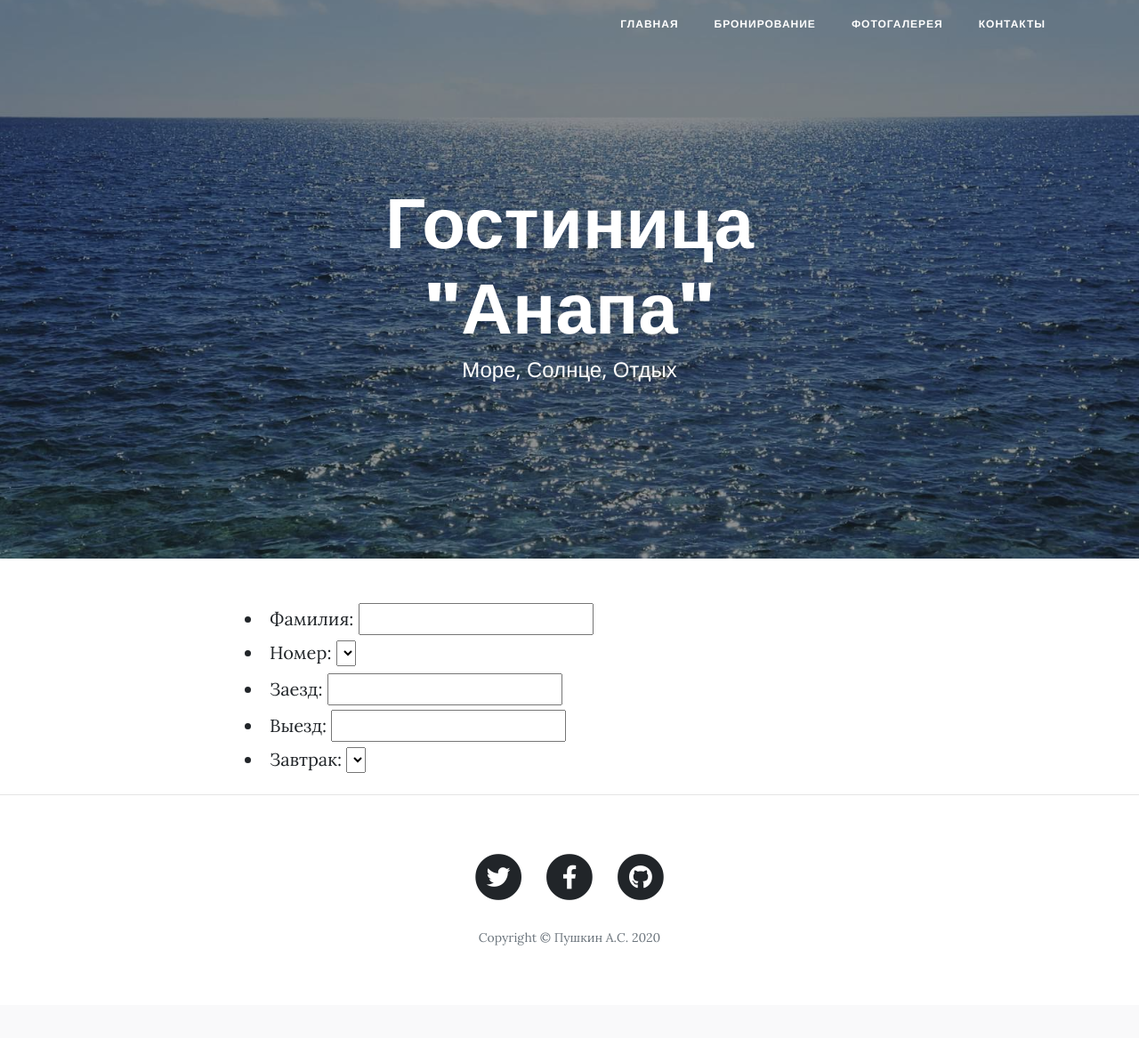
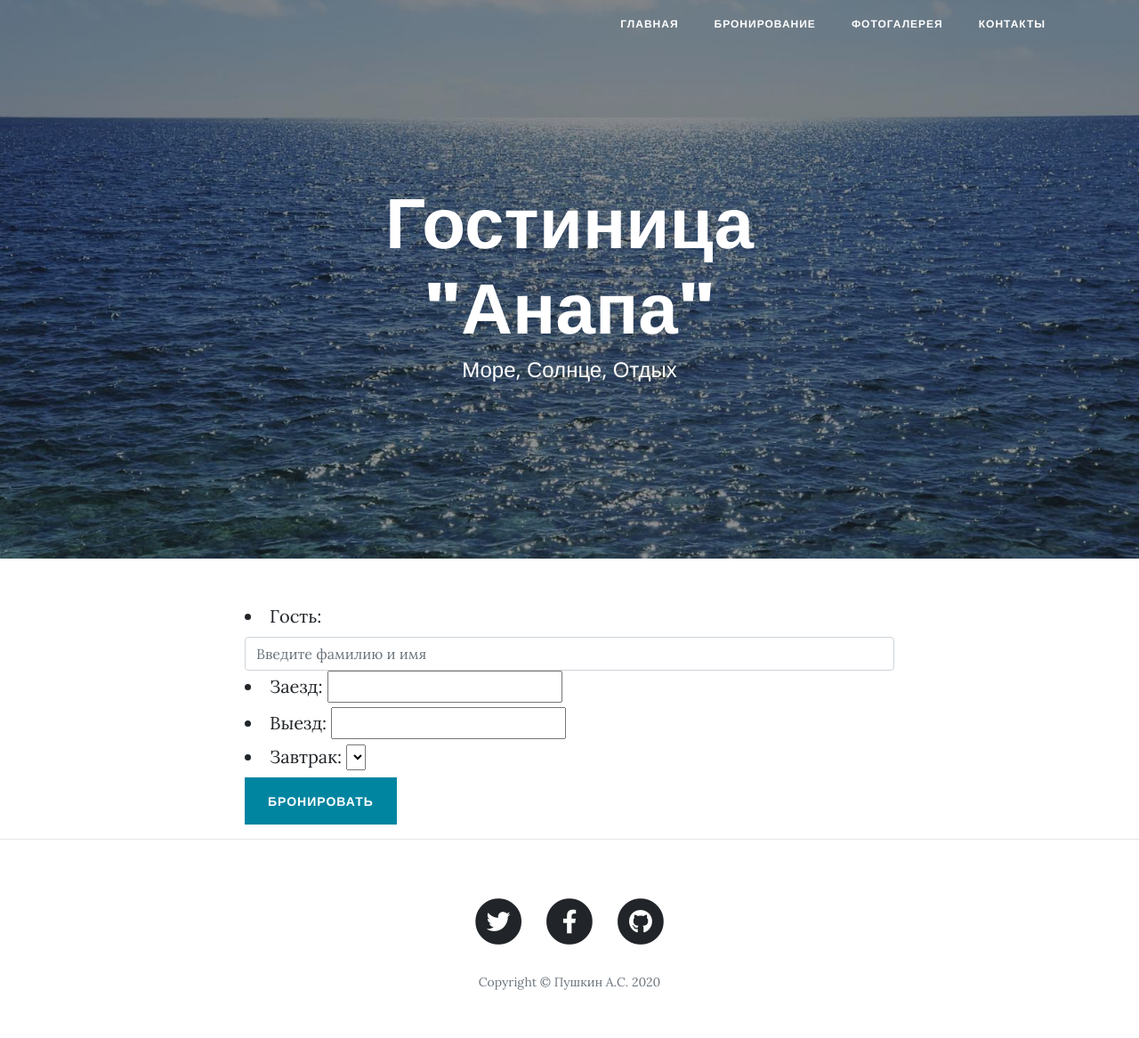
Before and after one commit to Redway67/HW20, a Django app: page /booking/ in a window 1280 px wide. Shown: the top 1167 px of the page at 89% size. Before the commit the page ends 1063 px from the top, so only its background shows below. Run offline with Django 3.2, Linux system fonts and the light colour scheme; lists and menus that the app fills with data are empty; some libraries are stand-ins or nearby versions.

Commit message:
HW22-CBV

```diff
--- a/hotel/hotelapp/forms.py
+++ b/hotel/hotelapp/forms.py
@@ -1,15 +1,23 @@
 from django import forms
+from .models import BookingOrder, Client, Room
 
 
 class ContactForm(forms.Form):
-    name = forms.CharField(label='Название')
+    name = forms.CharField(label='Ваше имя')
     email = forms.EmailField(label='Email')
     message = forms.CharField(label='Сообщение')
 
 
-class BookingForm(forms.Form):
-    who = forms.CharField(label='Фамилия')
-    room = forms.ChoiceField(label='Номер')
+class BookingForm(forms.ModelForm):
+    who = forms.CharField(label='Гость',
+                          widget=forms.TextInput(attrs={'placeholder': 'Введите фамилию и имя', 'class': 'form-control'}))
+    # Номер комнаты вводит Администратор
+    # room = forms.ModelChoiceField(queryset=Room.objects.all())
     data_in = forms.DateField(label='Заезд')
     data_out = forms.DateField(label='Выезд')
     is_breakfast = forms.ChoiceField(label='Завтрак')
+
+    class Meta:
+        model = BookingOrder
+        fields = '__all__'
+        exclude = ('room',)
--- a/hotel/hotelapp/templates/hotelapp/booking.html
+++ b/hotel/hotelapp/templates/hotelapp/booking.html
@@ -10,6 +10,7 @@
         <form method="post" id="bookingForm">
             {% csrf_token %}
             {{ form.as_ul }}
+            <button type="submit" class="btn btn-primary" id="sendMessageButton">Бронировать</button>
         </form>
     </div>
 </div>
--- a/hotel/hotelapp/templates/hotelapp/gallery.html
+++ b/hotel/hotelapp/templates/hotelapp/gallery.html
@@ -9,7 +9,7 @@
     <div class="col-lg-8 col-md-10 mx-auto">
         {% for picture in pictures %}
           <div class="col-lg-8 col-md-10 mx-auto">
-            <img src="{{picture.image.url}}" width="300">
+            <img src="{{picture.image.url}}" width="600">
             <div>
               {{picture.description}}
             </div>
--- a/hotel/hotelapp/views.py
+++ b/hotel/hotelapp/views.py
@@ -12,22 +12,16 @@ def main_view(request):
 
 
 def booking(request):
-    if request.method == 'POST':
-        form = BookingForm(request.POST)
+    if request.method == 'GET':
+        form = BookingForm()
+        return render(request, 'hotelapp/booking.html', context={'form': form})
+    else:
+        form = BookingForm(request.POST, files=request.FILES)
         if form.is_valid():
-            # Получить данные из форы
-            who = form.cleaned_data['who']
-            room = form.cleaned_data['room']
-            data_in = form.cleaned_data['data_in']
-            data_out = form.cleaned_data['data_out']
-            is_breakfast = form.cleaned_data['is_breakfast']
-
+            form.save()
             return HttpResponseRedirect(reverse('hotel:index'))
         else:
             return render(request, 'hotelapp/booking.html', context={'form': form})
-    else:
-        form = BookingForm()
-        return render(request, 'hotelapp/booking.html', context={'form': form})
 
 
 def gallery(request):
@@ -39,7 +33,7 @@ def contact(request):
     if request.method == 'POST':
         form = ContactForm(request.POST)
         if form.is_valid():
-            # Получить данные из форы
+            # Получить данные из формы
             name = form.cleaned_data['name']
             message = form.cleaned_data['message']
             email = form.cleaned_data['email']
```
